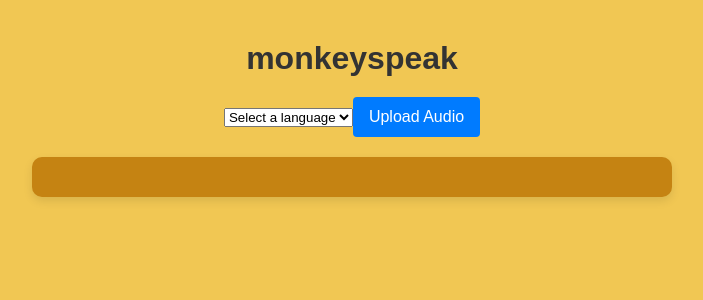
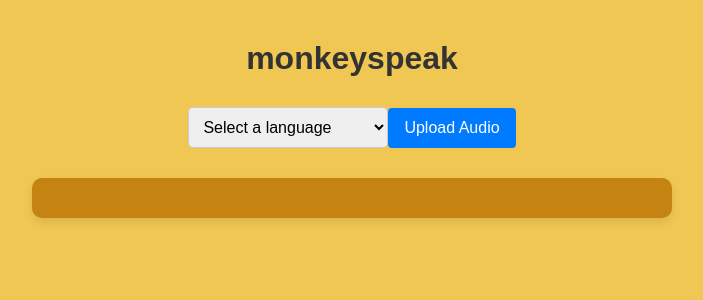
Before and after one commit to alexanderhu77/HOTH_Language_App, a React (Vite) app in the folder language-app/: page / in a window 1280 px wide. Shown: the top 300 px of the page, without its empty margins (288-991 px from the left). Built offline with nearby package versions, Linux system fonts and the light colour scheme.

Commit message:
Update App.css

```diff
--- a/language-app/src/App.css
+++ b/language-app/src/App.css
@@ -7,7 +7,7 @@
   min-height: 100vh;
 }
 
-/*Style the nav bar*/
+/* Style the nav bar */
 nav {
   color: #fcc22f;
 }
@@ -37,6 +37,17 @@ h1 {
   margin-bottom: 20px;
 }
 
+/* Style the language select dropdown */
+select {
+  padding: 10px;
+  margin: 10px 0;
+  border-radius: 5px;
+  border: 1px solid #ccc;
+  font-size: 1rem;
+  width: 200px;
+}
+
+/* Style the input field for text */
 .post-form input[type="text"] {
   padding: 8px;
   margin-right: 10px;
@@ -45,6 +56,7 @@ h1 {
   width: 200px;
 }
 
+/* Style the file upload button */
 .custom-file-upload {
   display: inline-block;
   padding: 8px 16px;
@@ -52,8 +64,24 @@ h1 {
   background-color: #007bff;
   color: white;
   border-radius: 4px;
+  margin-top: 10px;
 }
 
+/* Hide the default file input */
 .custom-file-upload input[type="file"] {
   display: none;
 }
+
+/* Style posts (audio + text content) */
+.Post {
+  padding: 20px;
+  margin: 10px 0;
+  background: #fff;
+  border-radius: 8px;
+  box-shadow: 0px 4px 8px rgba(0, 0, 0, 0.1);
+}
+
+.Post h2 {
+  margin: 0;
+  font-size: 1.5rem;
+  color
```
